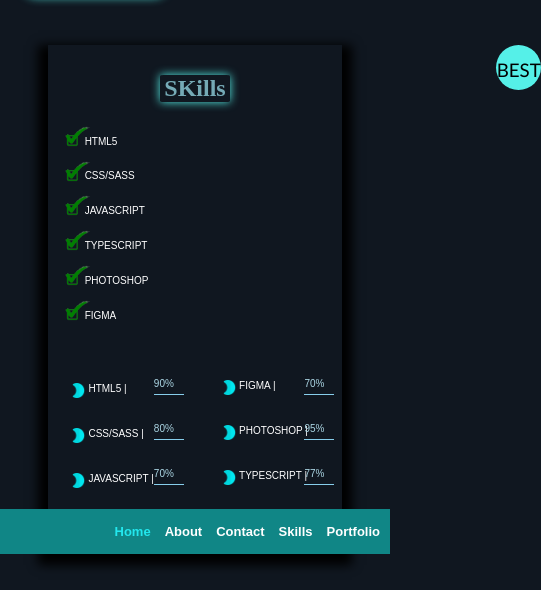
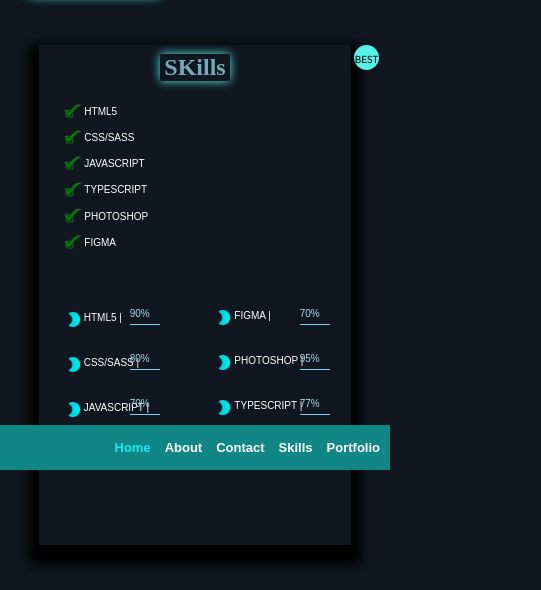
Before and after one commit to Sha-drak/Portfolio, a plain HTML site: page index.html in a window 390 px wide. Shown: the part 290-880 px from the top of the page, 541 px wide, since content can reach past the window. Drawn offline with Linux system fonts and the light colour scheme.

Commit message:
update
Responsiveness updated.(pending nav bar)

```diff
--- a/index.html
+++ b/index.html
@@ -38,7 +38,7 @@
     </div>
 
         <div id="box">
-            <div id="best"> <h3 style="font-weight: 100; font-family: 'Gill Sans', 'Gill Sans MT', Calibri, 'Trebuchet MS', sans-serif; margin-top: 14px;">BEST</h3></div>
+            <div id="best"> <h3 style="font-weight: 100; font-family: 'Gill Sans', 'Gill Sans MT', Calibri, 'Trebuchet MS', sans-serif; margin-top: 8px; font-size: x-small;">BEST</h3></div>
             <h2>SKills</h2>
             <div id="skills">
                 <a href=""><img src="Media/check-removebg-preview.png" alt=""><p>HTML5</p></a>
--- a/portfolio.css
+++ b/portfolio.css
@@ -146,7 +146,7 @@ nav img {
   margin-top: 3rem;
   box-shadow: 0 10px 10px 10px rgba(0, 0, 0, 10);
   height: 500px;
-  width: fit-content;
+  width:80%;
   align-items: center;
   display: flex;
   flex-direction: column;
@@ -287,7 +287,7 @@ nav img {
     font-size: x-small;
   }
   #one  #percent, #one hr{
-    margin-left: 25%;
+    margin-left: 20%;
     margin-top: -17%;
   }
   #one hr{
@@ -306,10 +306,17 @@ nav img {
 
   #skills p{
     font-size: x-small;
+    margin-left: 60%;
+
+  }
+  #skills img{
+    width: 35px;
+    margin-left: 15%;
+
   }
   nav {
     position: sticky;
-    bottom: 0;
+    bottom: 10%;
     background-color: rgb(16, 134, 134);
     width: 100%;
     height: 45px;
@@ -321,3 +328,8 @@ nav img {
     font-size: small;
     margin-right: 10px;
   }
+  #best{
+    margin-left: 110%;
+    height: 25px;
+    width: 25px;
+  }
```
